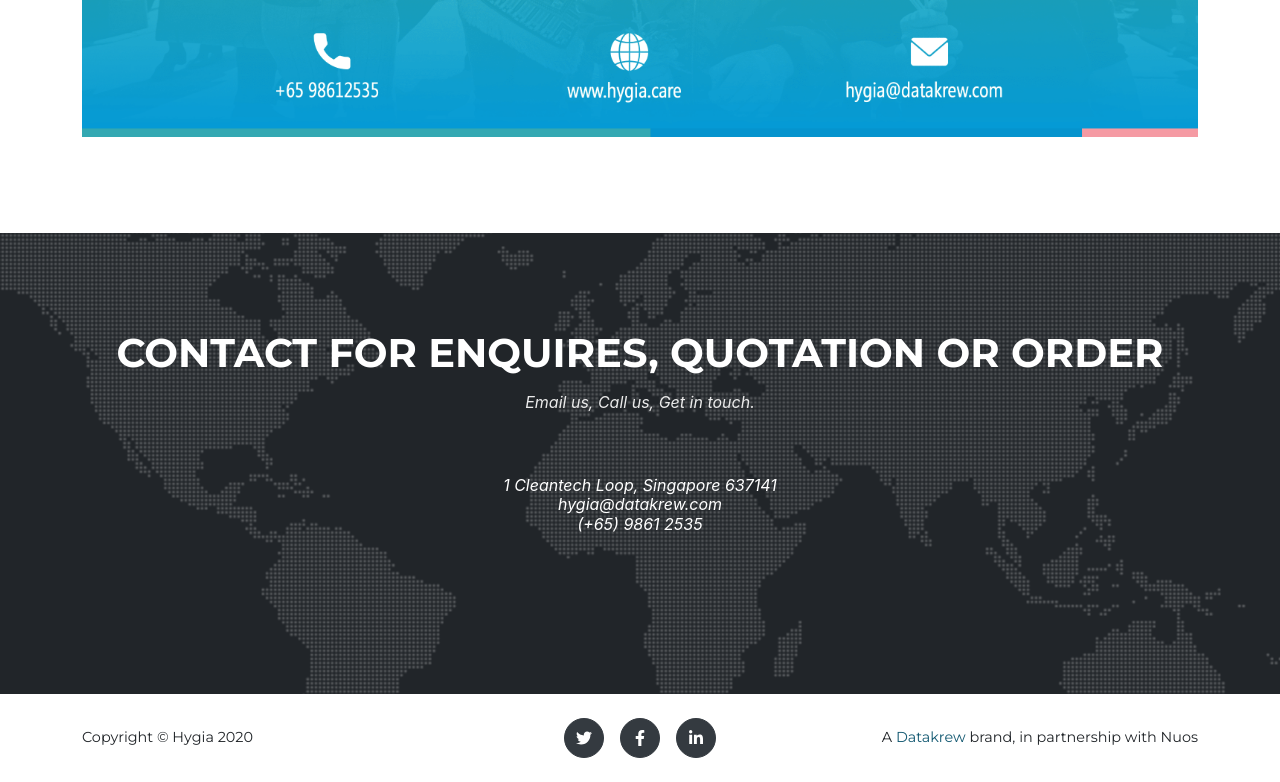
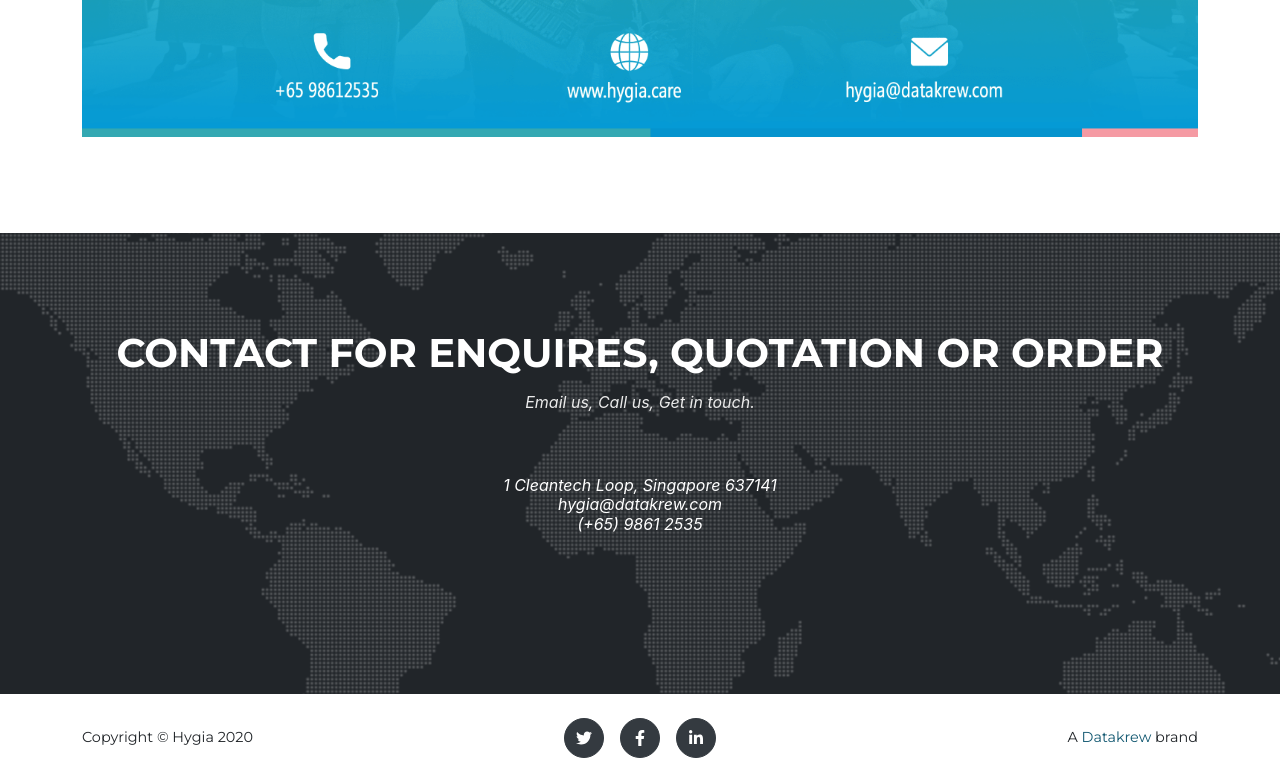
Before and after one commit to DataKrewTech/hygia.care, a plain HTML site: page index.html in a window 1280 px wide. Shown: the part 7986-8768 px from the top of the page. Drawn offline with nearby package versions, Linux system fonts and the light colour scheme; a web font is replaced by a local one.

Commit message:
update footer

```diff
--- a/index.html
+++ b/index.html
@@ -450,7 +450,7 @@
                     <div class="col-lg-4 my-3 my-lg-0">
                         <a class="btn btn-dark btn-social mx-2" href="#!"><i class="fab fa-twitter"></i></a><a class="btn btn-dark btn-social mx-2" href="#!"><i class="fab fa-facebook-f"></i></a><a class="btn btn-dark btn-social mx-2" href="#!"><i class="fab fa-linkedin-in"></i></a>
                     </div>
-                    <div class="col-lg-4 text-lg-right">A <a href="https://datakrew.com" target="_blank" style="color: #125871;">Datakrew</a> brand, in partnership with Nuos</div>
+                    <div class="col-lg-4 text-lg-right">A <a href="https://datakrew.com" target="_blank" style="color: #125871;">Datakrew</a> brand</div>
                 </div>
             </div>
         </footer>
```
